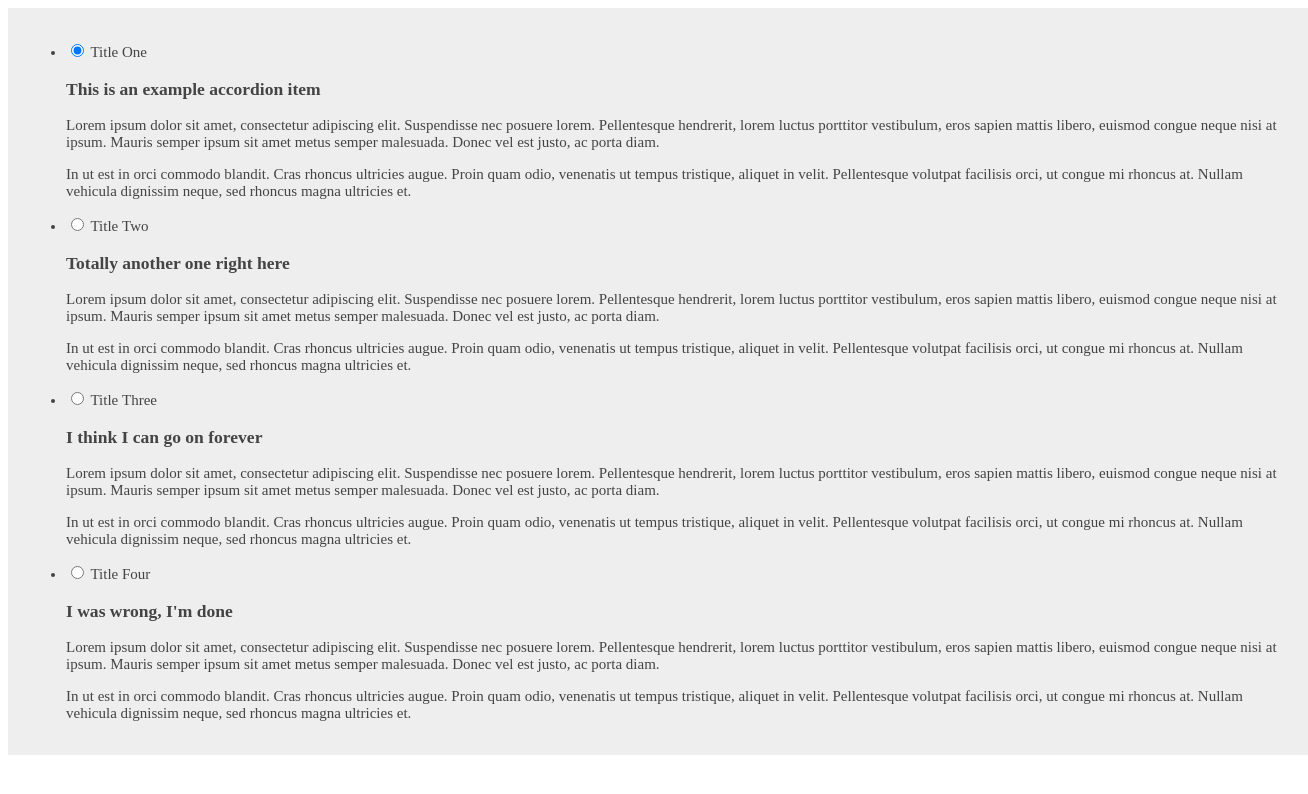
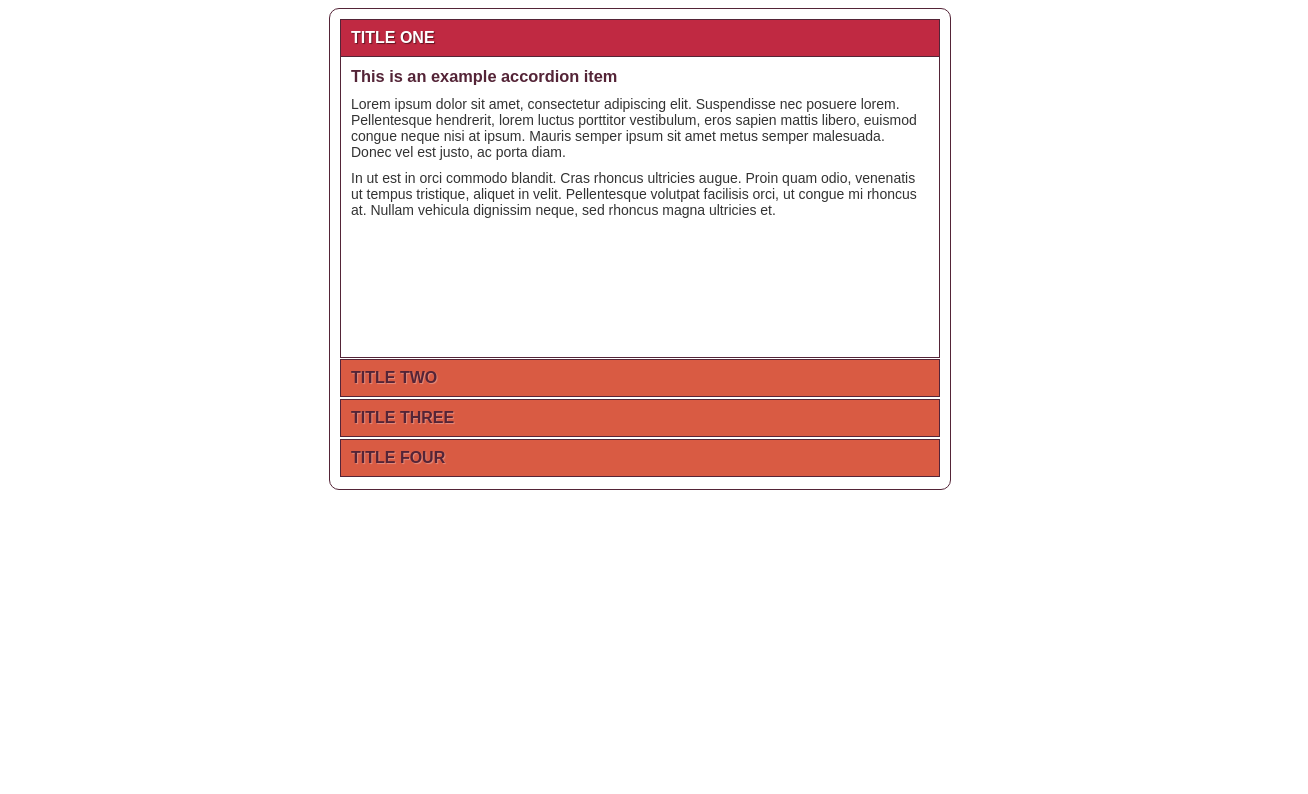
Before and after one commit to dkolov84/test, a plain HTML site: page index.html in a window 1280 px wide. Shown: the whole page, 1308 px wide, since content can reach past the window. Drawn offline with Linux system fonts and the light colour scheme.

Commit message:
Update style.css

```diff
--- a/style.css
+++ b/style.css
@@ -1,23 +1,90 @@
+/*
+*
+*    Author:    Michael Raffaele <michael@mraffaele.com>
+*    Date:    25th October 2011
+*    Info:     http://www.mraffaele.com/blog/2011/10/25/css-accordion-no-javascript/
+*
+*/
+
+/* Shared for all accordion types */
 .accordion {
-    background-color: #eee;
-    color: #444;
-    cursor: pointer;
-    padding: 18px;
-    width: 100%;
-    border: none;
-    text-align: left;
-    outline: none;
-    font-size: 15px;
-    transition: 0.4s;
+    font-family:Arial, Helvetica, sans-serif;
+    margin:0 auto;
+    font-size:14px;
+    border:1px solid #542437;
+    border-radius:10px;
+    width:600px;
+    padding:10px;
+    background:#fff;
+}
+.accordion ul {
+    list-style:none;
+    margin:0;
+    padding:0;
+}
+.accordion li {
+    margin:0;
+    padding:0;
+}
+.accordion [type=radio], .accordion [type=checkbox] {
+    display:none;
+}
+.accordion label {
+    display:block;
+    font-size:16px;
+    line-height:16px;
+    background:#D95B43;
+    border:1px solid #542437;
+    color:#542437;
+    text-shadow:1px 1px 1px rgba(255,255,255,0.3);
+    font-weight:700;
+    cursor:pointer;
+    text-transform:uppercase;
+    -webkit-transition: all .2s ease-out;
+    -moz-transition: all .2s ease-out;
+}
+.accordion ul li label:hover, .accordion [type=radio]:checked ~ label, .accordion [type=checkbox]:checked ~ label {
+    background:#C02942;
+    color:#FFF;
+    text-shadow:1px 1px 1px rgba(0,0,0,0.5)
+}
+.accordion .content {
+    padding:0 10px;
+    overflow:hidden;
+    border:1px solid #fff; /* Make the border match the background so it fades in nicely */
+    -webkit-transition: all .5s ease-out;
+    -moz-transition: all .5s ease-out;
+}
+.accordion p {
+    color:#333;
+    margin:0 0 10px;
+}
+.accordion h3 {
+    color:#542437;
+    padding:0;
+    margin:10px 0;
 }
 
-.active, .accordion:hover {
-    background-color: #ccc;
+
+/* Vertical */
+.vertical ul li {
+    overflow:hidden;
+    margin:0 0 1px;
 }
-
-.panel {
-    padding: 0 18px;
-    display: none;
-    background-color: white;
-    overflow: hidden;
+.vertical ul li label {
+    padding:10px;
 }
+.vertical [type=radio]:checked ~ label, .vertical [type=checkbox]:checked ~ label {
+    border-bottom:0;
+}
+.vertical ul li label:hover {
+    border:1px solid #542437; /* We don't want the border to disappear on hover */
+}
+.vertical ul li .content {
+    height:0px;
+    border-top:0;
+}
+.vertical [type=radio]:checked ~ label ~ .content, .vertical [type=checkbox]:checked ~ label ~ .content {
+    height:300px;
+    border:1px solid #542437;
+}
```
